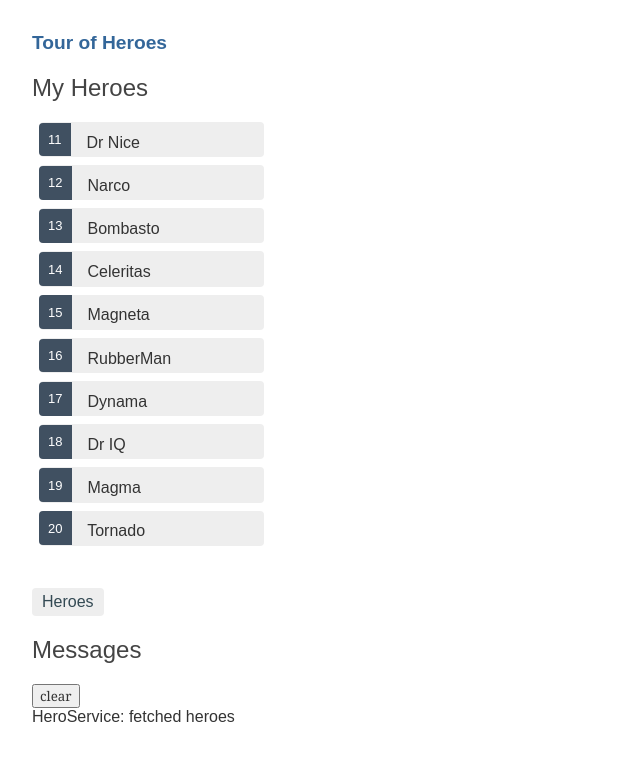
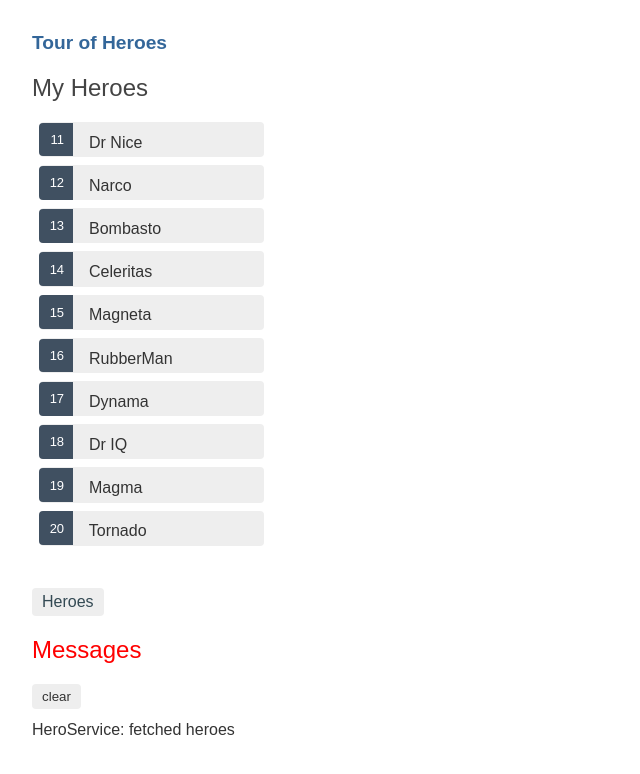
Before and after one commit to hollanbm/AngularTourOfHeroes, an Angular app: page /heroes in a window 1280 px wide. Shown: the top 774 px of the page, without its empty margins (0-640 px from the left). Built offline with nearby package versions, Linux system fonts and the light colour scheme.

Commit message:
get CSS from tutorial

```diff
--- a/src/app/hero-detail/hero-detail.component.css
+++ b/src/app/hero-detail/hero-detail.component.css
@@ -0,0 +1,30 @@
+/* HeroDetailComponent's private CSS styles */
+label {
+    display: inline-block;
+    width: 3em;
+    margin: .5em 0;
+    color: #607D8B;
+    font-weight: bold;
+  }
+  input {
+    height: 2em;
+    font-size: 1em;
+    padding-left: .4em;
+  }
+  button {
+    margin-top: 20px;
+    font-family: Arial;
+    background-color: #eee;
+    border: none;
+    padding: 5px 10px;
+    border-radius: 4px;
+    cursor: pointer;
+  }
+  button:hover {
+    background-color: #cfd8dc;
+  }
+  button:disabled {
+    background-color: #eee;
+    color: #ccc;
+    cursor: auto;
+  }
--- a/src/app/heroes/heroes.component.css
+++ b/src/app/heroes/heroes.component.css
@@ -6,28 +6,33 @@
   width: 15em;
 }
 .heroes li {
+  position: relative;
   cursor: pointer;
-    position: relative;
-    left: 0;
   background-color: #EEE;
   margin: .5em;
   padding: .3em 0;
   height: 1.6em;
   border-radius: 4px;
 }
+
 .heroes li:hover {
   color: #607D8B;
   background-color: #DDD;
   left: .1em;
 }
-  .heroes li.selected {
-    background-color: #CFD8DC;
-    color: white;
+
+.heroes a {
+  color: #333;
+  text-decoration: none;
+  position: relative;
+  display: block;
+  width: 250px;
 }
-  .heroes li.selected:hover {
-    background-color: #BBD8DC;
-    color: white;
+
+.heroes a:hover {
+  color:#607D8B;
 }
+
 .heroes .badge {
   display: inline-block;
   font-size: small;
@@ -39,13 +44,8 @@
   left: -1px;
   top: -4px;
   height: 1.8em;
+  min-width: 16px;
+  text-align: right;
   margin-right: .8em;
   border-radius: 4px 0 0 4px;
 }
-
-
-  /*
-  Copyright Google LLC. All Rights Reserved.
-  Use of this source code is governed by an MIT-style license that
-  can be found in the LICENSE file at http://angular.io/license
-  */
--- a/src/app/messages/messages.component.css
+++ b/src/app/messages/messages.component.css
@@ -0,0 +1,35 @@
+/* MessagesComponent's private CSS styles */
+h2 {
+    color: red;
+    font-family: Arial, Helvetica, sans-serif;
+    font-weight: lighter;
+  }
+  body {
+    margin: 2em;
+  }
+  body, input[text], button {
+    color: crimson;
+    font-family: Cambria, Georgia;
+  }
+
+  button.clear {
+    font-family: Arial;
+    background-color: #eee;
+    border: none;
+    padding: 5px 10px;
+    border-radius: 4px;
+    cursor: pointer;
+    cursor: hand;
+  }
+  button:hover {
+    background-color: #cfd8dc;
+  }
+  button:disabled {
+    background-color: #eee;
+    color: #aaa;
+    cursor: auto;
+  }
+  button.clear {
+    color: #333;
+    margin-bottom: 12px;
+  }
--- a/src/styles.css
+++ b/src/styles.css
@@ -1,5 +1,4 @@
-/* You can add global styles to this file, and also import other style files */
-/* Application-wide Styles */
+/* Global Styles */
 h1 {
   color: #369;
   font-family: Arial, Helvetica, sans-serif;
@@ -13,10 +12,53 @@
 body {
   margin: 2em;
 }
-  body, input[type="text"], button {
+body, input[text], button {
   color: #333;
   font-family: Cambria, Georgia;
 }
+a {
+  cursor: pointer;
+  cursor: hand;
+}
+button {
+  font-family: Arial;
+  background-color: #eee;
+  border: none;
+  padding: 5px 10px;
+  border-radius: 4px;
+  cursor: pointer;
+  cursor: hand;
+}
+button:hover {
+  background-color: #cfd8dc;
+}
+button:disabled {
+  background-color: #eee;
+  color: #aaa;
+  cursor: auto;
+}
+
+/* Navigation link styles */
+nav a {
+  padding: 5px 10px;
+  text-decoration: none;
+  margin-right: 10px;
+  margin-top: 10px;
+  display: inline-block;
+  background-color: #eee;
+  border-radius: 4px;
+}
+nav a:visited, a:link {
+  color: #607D8B;
+}
+nav a:hover {
+  color: #039be5;
+  background-color: #CFD8DC;
+}
+nav a.active {
+  color: #039be5;
+}
+
 /* everywhere else */
 * {
   font-family: Arial, Helvetica, sans-serif;
```
Also changed, not shown: src/app/app.component.css (indentation only), src/app/dashboard/dashboard.component.css (indentation only). Lines whose indentation alone changed are shown as unchanged.
